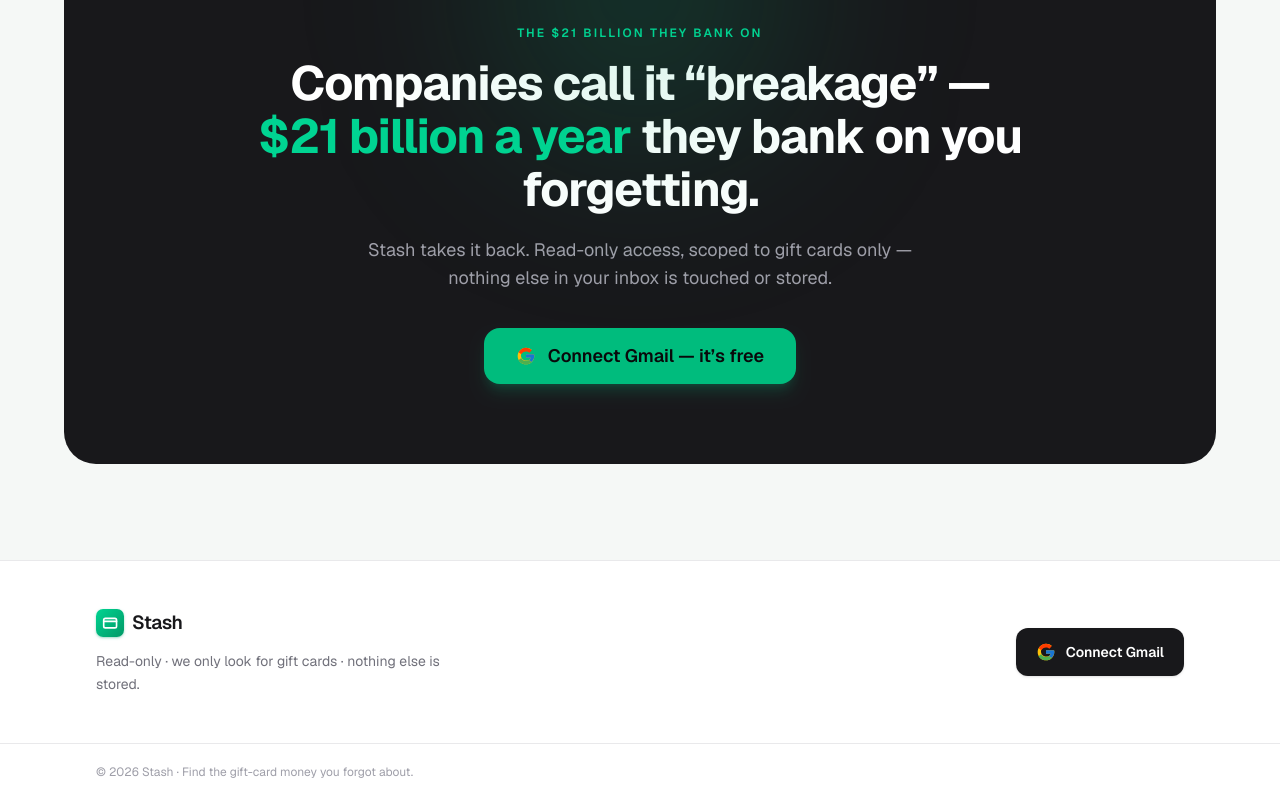
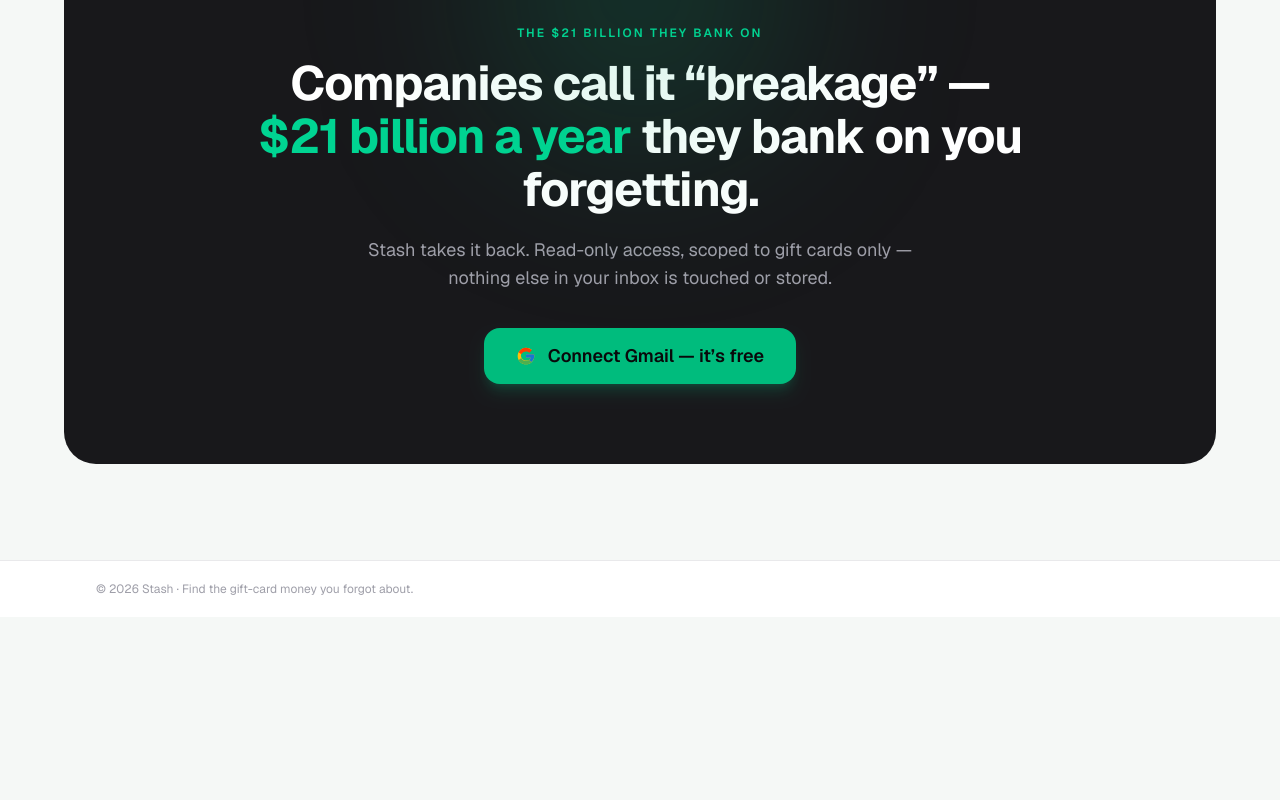
Before and after one commit to rygit1/stash, a Next.js app: page / in a window 1280 px wide. Shown: the part 4358-5158 px from the top of the page. After the commit the page ends 4975 px from the top, so only its background shows below. Built offline with nearby package versions, Linux system fonts and the light colour scheme; what @zxing/library would draw is missing.

Commit message:
Remove the logo, tagline and Connect Gmail button from the footer
Keeps the copyright line. The page already ends with a large Connect
Gmail call to action just above it.

Co-Authored-By: Claude Opus 5.5 <noreply@anthropic.com>
Claude-Session: https://claude.ai/code/session_01RTuTFSpKRwHC3ertwHPg4C

```diff
--- a/app/page.tsx
+++ b/app/page.tsx
@@ -864,24 +864,8 @@ function Landing({
 
       {/* ── Footer ───────────────────────────────────────────────────────── */}
       <footer className="border-t border-zinc-200/80 bg-white">
-        <div className="mx-auto flex w-full max-w-6xl flex-col gap-8 px-5 py-12 sm:px-8 md:flex-row md:items-center md:justify-between">
-          <div className="max-w-sm">
-            <Wordmark />
-            <p className="mt-3 text-sm leading-relaxed text-zinc-500">
-              Read-only &middot; we only look for gift cards &middot; nothing else is stored.
-            </p>
-          </div>
-          <a
-            href="/api/google/start"
-            className="inline-flex h-12 w-fit items-center gap-2.5 rounded-xl bg-zinc-900 px-5 text-sm font-semibold text-white shadow-sm transition hover:bg-zinc-800 active:scale-[0.98]"
-          >
-            <GoogleIcon /> Connect Gmail
-          </a>
-        </div>
-        <div className="border-t border-zinc-200/80">
-          <div className="mx-auto w-full max-w-6xl px-5 py-5 text-xs text-zinc-400 sm:px-8">
-            &copy; {new Date().getFullYear()} Stash &middot; Find the gift-card money you forgot about.
-          </div>
+        <div className="mx-auto w-full max-w-6xl px-5 py-5 text-xs text-zinc-400 sm:px-8">
+          &copy; {new Date().getFullYear()} Stash &middot; Find the gift-card money you forgot about.
         </div>
       </footer>
     </div>
```
